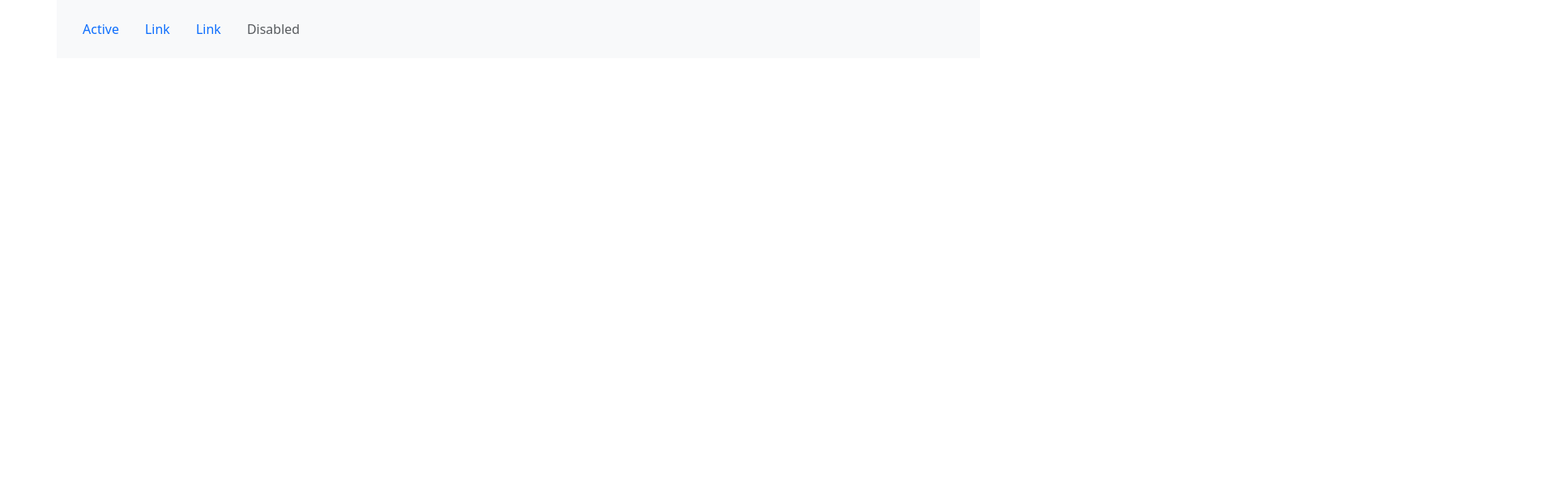
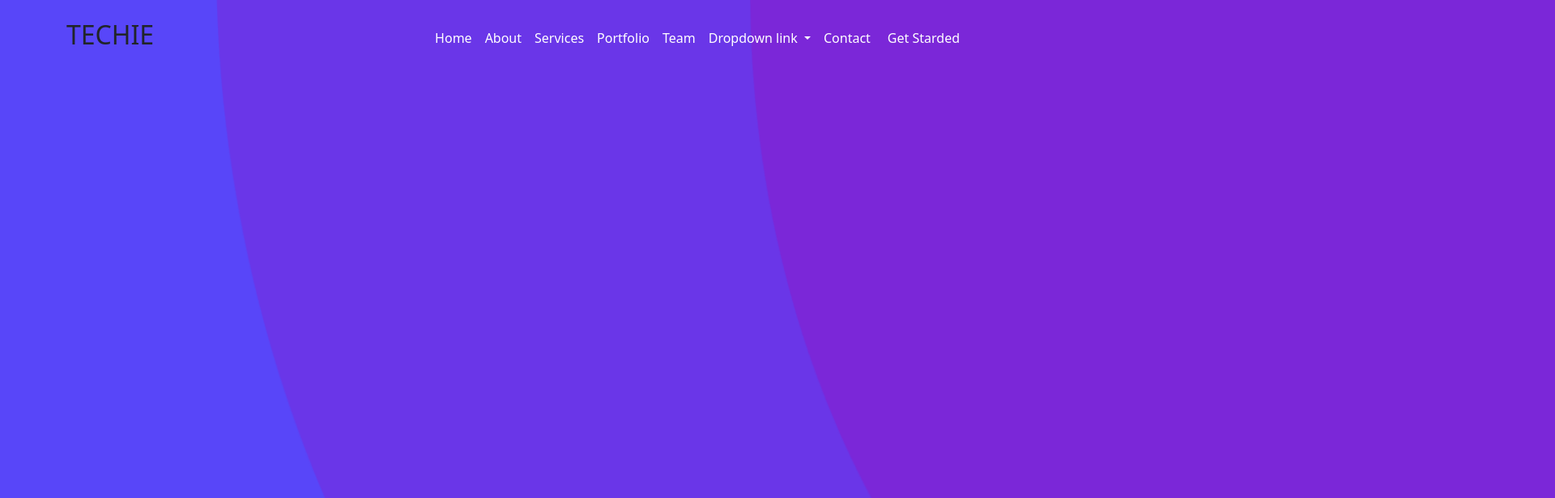
Before and after one commit to Y-Daantje/Bootstrap, a plain HTML site: page index.html in a window 1280 px wide. Shown: the top 616 px of the page at 81% size, 1920 px wide, since content can reach past the window. Drawn offline with nearby package versions, Linux system fonts and the light colour scheme.

Commit message:
Update index.html

```diff
--- a/index.html
+++ b/index.html
@@ -13,27 +13,63 @@
     <title>Bootstrap</title>
 </head>
 
-<body>
-    <div class="container">
-        <div class="row">
-            <header class="p-3 m-0 border-0 bd-example m-0 border-0 bg-light">
-                <ul class="nav ">
+<body class="">
+
+        <nav class="navbar navbar-expand-lg z-1 pt-4">
+            <div class="container ">
+                <h2>TECHIE</h2>
+
+                <button class="navbar-toggler" type="button" data-bs-toggle="collapse" data-bs-target="#navbarNav"
+                    aria-controls="navbarNav" aria-expanded="false" aria-label="Toggle navigation">
+                    <span class="navbar-toggler-icon"></span>
+                </button>
+
+                <div class="collapse navbar-collapse " id="navbarNav">
+                    <ul class="navbar-nav ms-auto ">
+                        <!--ms-auto  is used to make the menu float right-->
                         <li class="nav-item">
-                        <a class="nav-link active" aria-current="page" href="#">Active</a>
+                            <a class="nav-link active text-white" href="#Home">Home</a>
                         </li>
                         <li class="nav-item">
-                        <a class="nav-link" href="#">Link</a>
+                            <a class="nav-link text-white" href="#About">About</a>
                         </li>
                         <li class="nav-item">
-                        <a class="nav-link" href="#">Link</a>
+                            <a class="nav-link text-white" href="#Services">Services</a>
                         </li>
                         <li class="nav-item">
-                        <a class="nav-link disabled" aria-disabled="true">Disabled</a>
+                            <a class="nav-link text-white" href="#Portfolio">Portfolio</a>
                         </li>
+                        <li class="nav-item">
+                            <a class="nav-link text-white" href="#Team">Team</a>
+                        </li>
+                        <li class="nav-item dropdown">
+                            <a class="nav-link dropdown-toggle text-white" href="#" role="button" data-bs-toggle="dropdown"
+                                aria-expanded="false">
+                                Dropdown link
+                            </a>
+                            <ul class="dropdown-menu">
+                                <li><a class="dropdown-item" href="#">Home</a></li>
+                                <li><a class="dropdown-item" href="#">About</a></li>
+                                <li><a class="dropdown-item" href="#">Services</a></li>
+                                <li><a class="dropdown-item" href="#">Services</a></li>
+
+                            </ul>
+                        </li>
+                        <li class="nav-item">
+                            <a class="nav-link text-white" href="#Contact">Contact</a>
+                        </li>
+                        <button type="button" class="btn btn-outline-white text-white">Get Starded</button>
                     </ul>
                 </div>
             </div>
+
+    </nav>
     </header>
+                <img class="position-absolute top-0 start-0" src="/img/counts-bg.png" height="970px" width="1950px" alt="">
+
+
+
+
 </body>
 
 </html>
```
Lines whose indentation alone changed are shown as unchanged.
